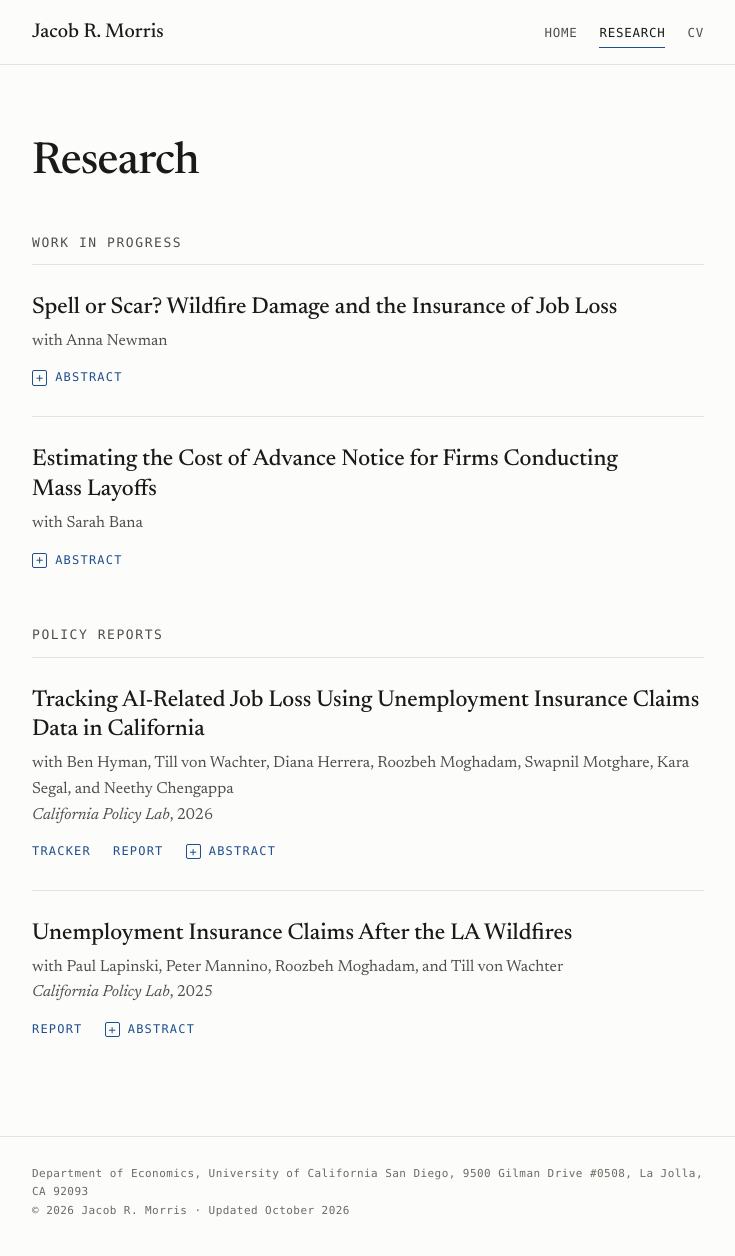
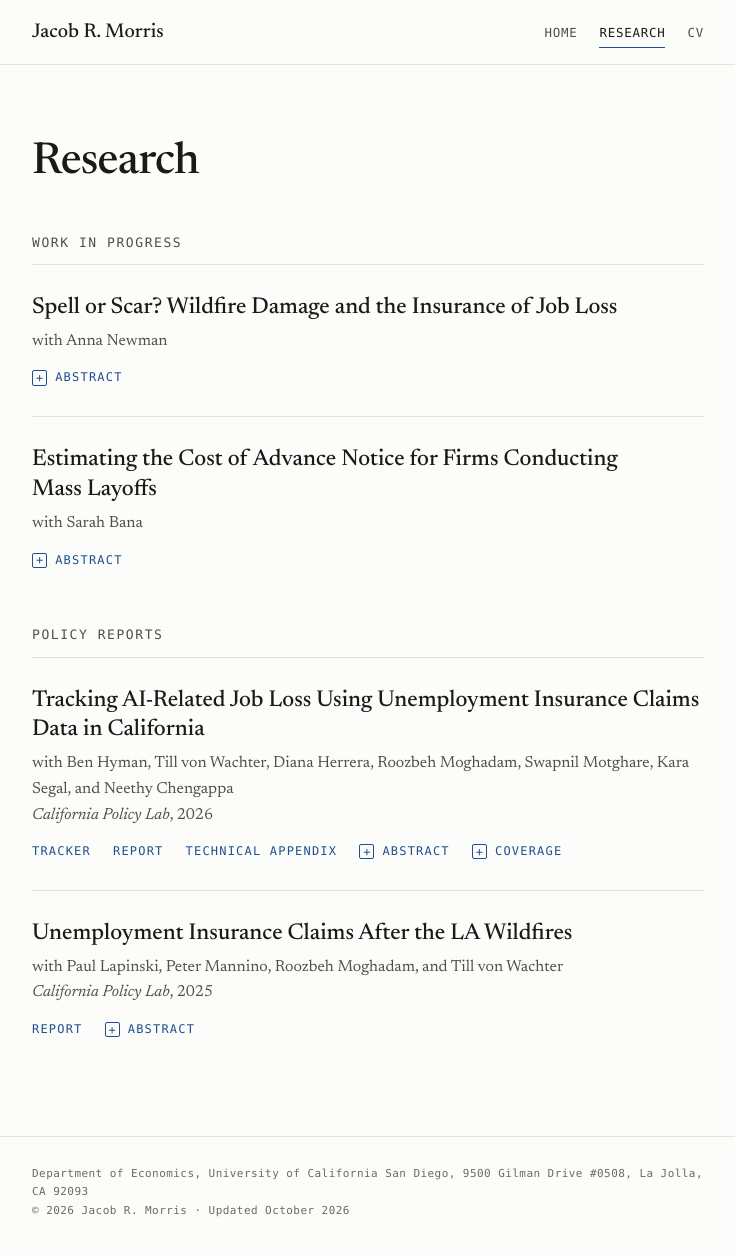
Before and after one commit to jacobrmorris/jacobrmorris.github.io, a Jekyll site: the page built from research.html, in a window 1280 px wide and 1277 px high. Shown: the top 1256 px of the window, without its empty margins (272-1007 px from the left). Built offline with Jekyll 4.4.1, drawn with Linux system fonts in a browser that asks for light colours.

Commit message:
Add a Coverage toggle with press coverage of the AI tracker, plus its technical appendix
Co-Authored-By: Claude Opus 5.5 (1M context) <noreply@anthropic.com>

```diff
--- a/_includes/paper.html
+++ b/_includes/paper.html
@@ -1,8 +1,9 @@
 {%- comment -%}
   One research entry: title, authors and status, then a row of links
   (Paper, Slides, …) ending in an "Abstract" toggle that opens the abstract and
-  figures. The job market paper (job-market mode) shows them without a toggle.
-  Without JavaScript the toggles stay hidden and abstracts are simply shown.
+  figures, and a "Coverage" toggle for press coverage. The job market paper
+  (job-market mode) shows its abstract without a toggle. Without JavaScript the
+  toggles stay hidden and the panels are simply shown.
   Parameters:
     paper     — an entry from _data/research.yml
     featured  — true for the job market paper (larger title, abstract shown)
@@ -14,6 +15,7 @@
 {%- comment -%}Policy report titles stay plain; their links sit in the actions row.{%- endcomment -%}
 {%- if paper.status == "policy" -%}{%- assign main_link = nil -%}{%- endif -%}
 {%- assign panel_id = paper.title | slugify | prepend: "abstract-" -%}
+{%- assign coverage_id = paper.title | slugify | prepend: "coverage-" -%}
 {%- assign has_panel = false -%}
 {%- if paper.abstract or paper.figures -%}{%- assign has_panel = true -%}{%- endif -%}
 {%- assign show_toggle = false -%}
@@ -49,16 +51,19 @@
   </p>
   {%- endif %}
 
-  {%- if paper.links or show_toggle or show_abstract_note %}
+  {%- if paper.links or show_toggle or show_abstract_note or paper.coverage %}
   <ul class="paper-actions">
     {%- for link in paper.links %}
     <li><a href="{{ link.url | relative_url }}">{{ link.label }}</a></li>
     {%- endfor %}
     {%- if show_toggle %}
-    <li><button type="button" class="abstract-toggle" aria-expanded="false" aria-controls="{{ panel_id }}" hidden>Abstract<span class="visually-hidden"> of “{{ paper.title }}”</span></button></li>
+    <li><button type="button" class="panel-toggle" aria-expanded="false" aria-controls="{{ panel_id }}" hidden>Abstract<span class="visually-hidden"> of “{{ paper.title }}”</span></button></li>
     {%- endif %}
     {%- if show_abstract_note %}
     <li class="abstract-note">{{ paper.abstract_note }}</li>
+    {%- endif %}
+    {%- if paper.coverage %}
+    <li><button type="button" class="panel-toggle" aria-expanded="false" aria-controls="{{ coverage_id }}" hidden>Coverage<span class="visually-hidden"> of “{{ paper.title }}”</span></button></li>
     {%- endif %}
   </ul>
   {%- endif %}
@@ -82,4 +87,10 @@
     {%- endif %}
   </div>
   {%- endif %}
+
+  {%- if paper.coverage %}
+  <div class="paper-coverage" id="{{ coverage_id }}">
+    <p>Covered by {% for item in paper.coverage %}<a href="{{ item.url }}">{{ item.outlet }}</a>{% unless forloop.last %}, {% endunless %}{% endfor %}.</p>
+  </div>
+  {%- endif %}
 </article>
--- a/assets/css/site.css
+++ b/assets/css/site.css
@@ -155,7 +155,8 @@ a:hover {
    color alone. */
 .bio a,
 .job-market a,
-.paper-abstract p a {
+.paper-abstract p a,
+.paper-coverage a {
   text-decoration: underline;
   text-decoration-thickness: 1px;
   text-underline-offset: 0.2em;
@@ -164,7 +165,8 @@ a:hover {
 
 .bio a:hover,
 .job-market a:hover,
-.paper-abstract p a:hover {
+.paper-abstract p a:hover,
+.paper-coverage a:hover {
   text-decoration-color: currentColor;
 }
 
@@ -494,7 +496,7 @@ main {
   color: var(--text-faint);
 }
 
-.abstract-toggle {
+.panel-toggle {
   display: inline-flex;
   align-items: center;
   gap: 0.5rem;
@@ -509,12 +511,12 @@ main {
   transition: color 0.15s ease;
 }
 
-.abstract-toggle[hidden] {
+.panel-toggle[hidden] {
   display: none;
 }
 
 /* A small boxed plus that becomes a minus when the abstract is open. */
-.abstract-toggle::before {
+.panel-toggle::before {
   content: "+";
   display: inline-grid;
   place-items: center;
@@ -527,23 +529,25 @@ main {
   line-height: 1;
 }
 
-.abstract-toggle[aria-expanded="true"]::before {
+.panel-toggle[aria-expanded="true"]::before {
   content: "\2212";
 }
 
-.abstract-toggle:hover {
+.panel-toggle:hover {
   color: var(--text);
 }
 
-.paper-abstract {
+.paper-abstract,
+.paper-coverage {
   margin-top: 1.125rem;
   color: var(--text-muted);
   font-size: 1rem;
   line-height: 1.65;
 }
 
-/* A collapsed abstract (hidden="until-found") still has a box; drop its margin. */
-.paper-abstract[hidden] {
+/* A collapsed panel (hidden="until-found") still has a box; drop its margin. */
+.paper-abstract[hidden],
+.paper-coverage[hidden] {
   margin-top: 0;
 }
 
@@ -767,12 +771,13 @@ main {
   }
 
   .skip-link,
-  .abstract-toggle {
+  .panel-toggle {
     display: none;
   }
 
-  /* Print every abstract, including collapsed ones. */
-  .paper-abstract[hidden] {
+  /* Print every abstract and coverage list, including collapsed ones. */
+  .paper-abstract[hidden],
+  .paper-coverage[hidden] {
     display: block !important;
     content-visibility: visible !important;
     margin-top: 1rem;
--- a/assets/js/site.js
+++ b/assets/js/site.js
@@ -9,10 +9,11 @@ for (const link of document.querySelectorAll('a[data-email-user]')) {
   else link.title = address; // links labelled e.g. "Email" show the address on hover
 }
 
-// "Abstract" toggles. Each button starts hidden, so without JavaScript every
-// abstract is simply shown. Collapsed abstracts use hidden="until-found", which
-// lets the browser's find-in-page search them and open them on a match.
-for (const button of document.querySelectorAll('.abstract-toggle')) {
+// "Abstract" and "Coverage" toggles. Each button starts hidden, so without
+// JavaScript every panel is simply shown. Collapsed panels use
+// hidden="until-found", which lets the browser's find-in-page search them and
+// open them on a match.
+for (const button of document.querySelectorAll('.panel-toggle')) {
   const panel = document.getElementById(button.getAttribute('aria-controls'));
   if (!panel) continue;
   const setOpen = (open) => {
```
Also changed, not shown: _data/research.yml (+27 -0 lines).
